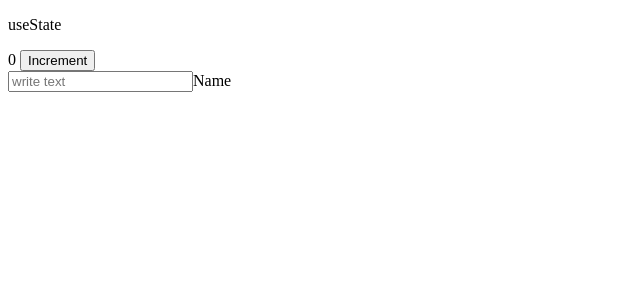
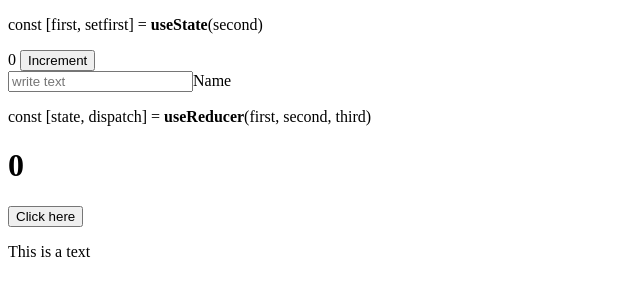
Before and after one commit to SebastianSloma/react_hooks, a React (Vite) app: page / in a window 1280 px wide. Shown: the top 300 px of the page, without its empty margins (0-640 px from the left). Built offline with nearby package versions, Linux system fonts and the light colour scheme.

Commit message:
useReducer

```diff
--- a/src/App.jsx
+++ b/src/App.jsx
@@ -1,3 +1,4 @@
+import ReducerTest from './useReducer/reducerTest'
 import StateTest from './useState/StateTest'
 
 
@@ -7,6 +8,7 @@
   return (
 <div>
 <StateTest/>
+<ReducerTest/>
 </div>
   )
 }
--- /dev/null
+++ b/src/useReducer/ReducerTest.jsx
@@ -0,0 +1,35 @@
+import React, { useReducer } from 'react';
+
+const reducer = (state, action) => {
+	switch (action.type) {
+		case 'INCREMENT':
+			return { count: state.count + 1, showText: state.showText };
+        case 'toggleShowText':
+            return{count: state.count, showText: !state.showText}
+        default:
+            return state
+	}
+};
+
+const ReducerTest = () => {
+	const [state, dispatch] = useReducer(reducer, { count: 0, showText: true });
+
+	return (
+		<div>
+            <p>const [state, dispatch] = <b>useReducer</b>(first, second, third)</p>
+			<div>
+				<h1>{state.count}</h1>
+				<button
+					onClick={() => {
+					dispatch({ type:"INCREMENT"})
+                    dispatch({ type: 'toggleShowText'})
+					}}>
+					Click here
+				</button>
+				{state.showText && <p>This is a text</p>}
+			</div>
+		</div>
+	);
+};
+
+export default ReducerTest;
--- a/src/useState/StateTest.jsx
+++ b/src/useState/StateTest.jsx
@@ -14,8 +14,8 @@
     }
 	return (
 		<div>
+                <p>const [first, setfirst] = <b>useState</b>(second)</p>
 			<div>
-                <p>useState</p>
 				{counter} <button onClick={increment}>Increment</button>
 			</div>
             <div>
```
